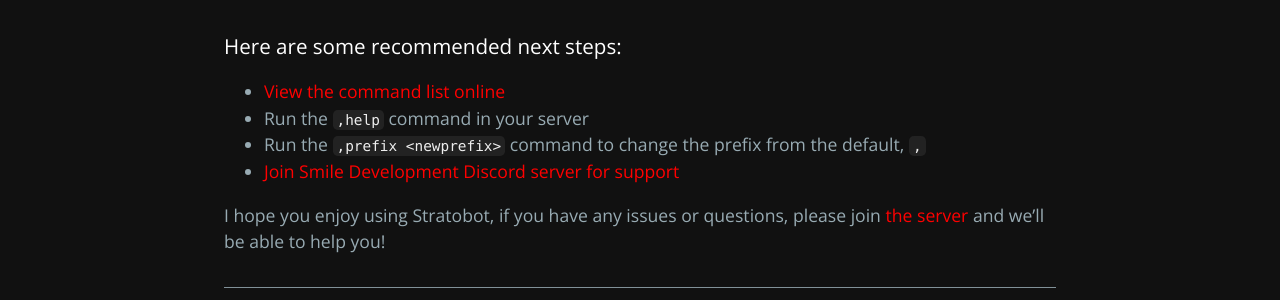
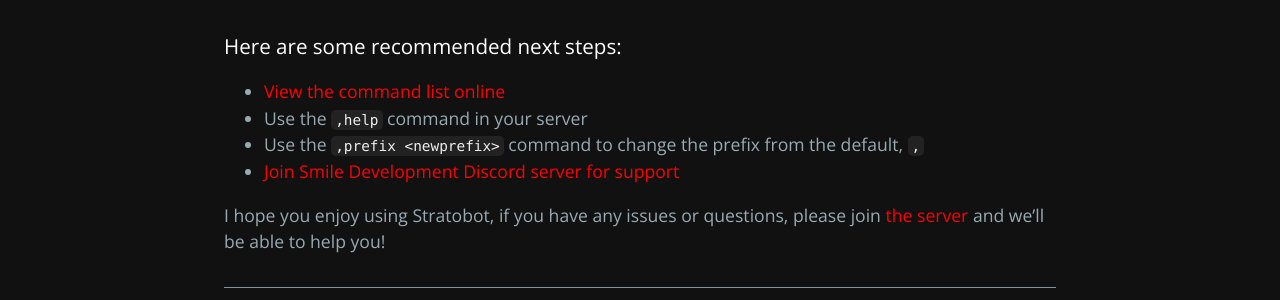
Before and after one commit to Stratobot/Stratobot.github.io, a Jekyll site: the page built from thanks.md, in a window 1280 px wide. Shown: the part 546-846 px from the top of the page. Built offline with Jekyll 4.4.1, drawn with Linux system fonts in a browser that asks for light colours; our own code applies the rules of GitHub Pages for plain Markdown files.

Commit message:
Update thanks.md

```diff
--- a/thanks.md
+++ b/thanks.md
@@ -3,8 +3,8 @@
 ### Here are some recommended next steps:
 
 * [View the command list online](/commands)
-* Run the `,help` command in your server
-* Run the `,prefix <newprefix>` command to change the prefix from the default, `,`
+* Use the `,help` command in your server
+* Use the `,prefix <newprefix>` command to change the prefix from the default, `,`
 * [Join  Smile Development Discord server for support](https://discord.gg/kz2ab6RRuk)
 
 I hope you enjoy using Stratobot, if you have any issues or questions, please join [the server](https://discord.gg/kz2ab6RRuk) and we'll be able to help you!
```
